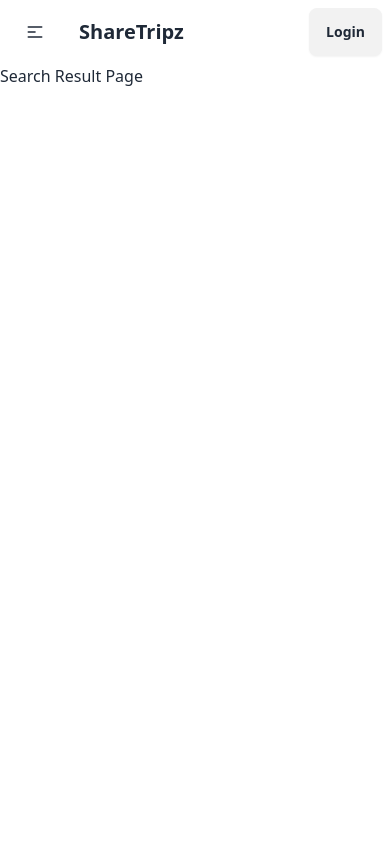
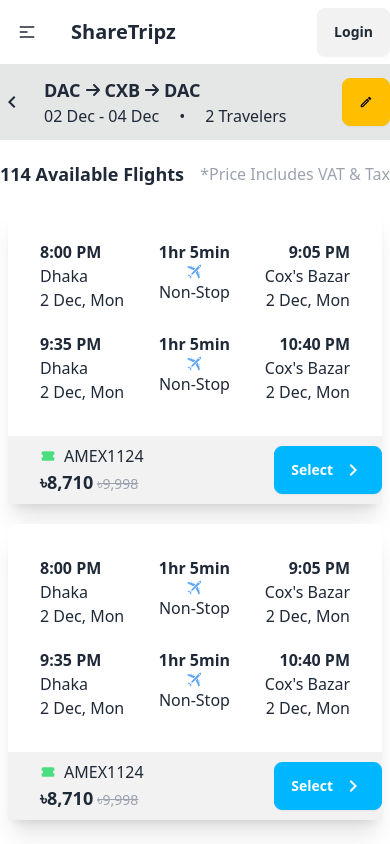
Before and after one commit to sakibrimon/sharetripz, a React (Vite) app: page /flight-search in a window 390 px wide. Built offline with nearby package versions, Linux system fonts and the light colour scheme.

Commit message:
made search result page responsive

```diff
--- a/src/components/Nav/Nav.jsx
+++ b/src/components/Nav/Nav.jsx
@@ -1,6 +1,6 @@
 const Nav = () => {
     return (
-        <div className="lg:w-[80%] mx-auto navbar bg-base-100">
+        <div className="p-0 lg:w-[80%] mx-auto navbar bg-base-100">
             <div className="navbar-start">
                 <div className="dropdown">
                     <div tabIndex={0} role="button" className="btn btn-ghost lg:hidden">
--- /dev/null
+++ b/src/components/ResultCard/ResultCard.jsx
@@ -0,0 +1,127 @@
+import { HiTicket } from "react-icons/hi";
+import { formatBDT } from "../../utils";
+import { MdOutlineKeyboardArrowRight } from "react-icons/md";
+import { GiCommercialAirplane } from "react-icons/gi";
+
+const ResultCard = () => {
+    return (
+        <div>
+            <div className="mt-5 mx-2 rounded-lg card# bg-base-100 w-96# shadow-xl hidden lg:block">
+                <div className="p-8 card-body# flex justify-between">
+                    <div className="space-y-5 w-[80%]">
+                        <div className="flex justify-between items-start">
+                            <div>
+                                <p className="font-bold">DAC - CXB</p>
+                                <p>NOVOAIR</p>
+                                <p className="font-light">1hr 5min</p>
+                            </div>
+                            <div>
+                                <p className="font-bold">8:00 PM</p>
+                                <p>2 Dec, Mon</p>
+                                <p className="font-light">Hazrat Shahjalal...</p>
+                            </div>
+                            <div>
+                                <p className="font-bold">9:05 PM</p>
+                                <p>2 Dec, Mon</p>
+                                <p className="font-light">Cox&apos;s Bazar Airp...</p>
+                            </div>
+                            <div>
+                                <p className="font-bold">Non-Stop</p>
+                                <p>CXB</p>
+                            </div>
+                        </div>
+                        <div className="flex justify-between items-start">
+                            <div>
+                                <p className="font-bold">DAC - CXB</p>
+                                <p>NOVOAIR</p>
+                                <p className="font-light">1hr 5min</p>
+                            </div>
+                            <div>
+                                <p className="font-bold">9:35 PM</p>
+                                <p>2 Dec, Mon</p>
+                                <p className="font-light">Cox&apos;s Bazar Airp...</p>
+                            </div>
+                            <div>
+                                <p className="font-bold">10:40 PM</p>
+                                <p>2 Dec, Mon</p>
+                                <p className="font-light">Hazrat Shahjalal...</p>
+                            </div>
+                            <div>
+                                <p className="font-bold">Non-Stop</p>
+                                <p>CXB</p>
+                            </div>
+                        </div>
+                    </div>
+                    <div className="pt-2 pr-2 pb-8 pl-8 rounded-lg text-right bg-sky-100">
+                        <p className="flex gap-2 items-center">
+                            <HiTicket className="text-green-400" /> <span className="font-medium">AMEX1124</span>
+                        </p>
+                        <p className="mt-8 font-bold text-lg">{formatBDT(8710)}</p>
+                        <p><s className="text-gray-400 text-sm">{formatBDT(9998)}</s></p>
+                        <button className="mt-4 btn btn-info text-white flex items-center">
+                            <span>Select</span><MdOutlineKeyboardArrowRight className="text-2xl" />
+                        </button>
+                    </div>
+                </div>
+            </div>
+            <div className="mt-5 mx-2 rounded-lg card# bg-base-100 w-96# shadow-xl lg:hidden">
+                <div className="p-8 flex justify-between">
+                    <div className="space-y-5 w-full">
+                        <div className="flex justify-between items-start">
+                            <div>
+                                <p className="font-bold">8:00 PM</p>
+                                <p>Dhaka</p>
+                                <p className="font-light">2 Dec, Mon</p>
+                            </div>
+                            <div className="flex flex-col items-center">
+                                <p className="font-bold">1hr 5min</p>
+                                <p className="text-blue-400"><GiCommercialAirplane /></p>
+                                <p className="font-light">Non-Stop</p>
+                            </div>
+                            <div className="text-right">
+                                <p className="font-bold">9:05 PM</p>
+                                <p>Cox&apos;s Bazar</p>
+                                <p className="font-light">2 Dec, Mon</p>
+                            </div>
+                        </div>
+                        <div className="flex justify-between items-start">
+                            <div>
+                                <p className="font-bold">9:35 PM</p>
+                                <p>Dhaka</p>
+                                <p className="font-light">2 Dec, Mon</p>
+                            </div>
+                            <div className="flex flex-col items-center">
+                                <p className="font-bold">1hr 5min</p>
+                                <p className="text-blue-400"><GiCommercialAirplane /></p>
+                                <p className="font-light">Non-Stop</p>
+                            </div>
+                            <div className="text-right">
+                                <p className="font-bold">10:40 PM</p>
+                                <p>Cox&apos;s Bazar</p>
+                                <p className="font-light">2 Dec, Mon</p>
+                            </div>
+                        </div>
+                    </div>
+                </div>
+                <div className="py-2 pl-8 bg-base-200 flex justify-between items-center">
+                    <div>
+                        <p className="flex gap-2 items-center">
+                            <HiTicket className="text-green-400" /> <span className="font-medium">AMEX1124</span>
+                        </p>
+                        <p className="space-x-1">
+                            <span className="font-bold text-lg">
+                                {formatBDT(8710)}
+                            </span>
+                            <s className="text-gray-400 text-sm">{formatBDT(9998)}</s>
+                        </p>
+                    </div>
+                    <button className="btn btn-info text-white flex items-center">
+                        <span>Select</span><MdOutlineKeyboardArrowRight className="text-2xl" />
+                    </button>
+                </div>
+            </div>
+        </div>
+    );
+};
+
+export default ResultCard;
--- a/src/pages/Search/Search.jsx
+++ b/src/pages/Search/Search.jsx
@@ -1,7 +1,47 @@
+import { MdOutlineKeyboardArrowLeft, MdOutlineModeEdit } from "react-icons/md";
+import ResultCard from "../../components/ResultCard/ResultCard";
+import { FaArrowRight } from "react-icons/fa6";
+
 const Search = () => {
     return (
         <div>
-            <p>Search Result Page</p>
+            <div className="bg-base-300">
+                <div className="py-3 lg:w-[80%] mx-auto flex justify-between items-center">
+                    <div className="hidden lg:inline">
+                        <h3 className="font-bold text-lg text-left">Dhaka (DAC) — Cox&apos;s Bazar (CXB)</h3>
+                        <p className="text-left flex gap-5 font-light">
+                            <span>Round Trip</span>
+                            <span>•</span>
+                            <span>02 Dec - 04 Dec</span>
+                            <span>•</span>
+                            <span>2 Travelers</span>
+                            <span>•</span>
+                            <span>Economy</span>
+                        </p>
+                    </div>
+                    <div className="lg:hidden flex items-center gap-5">
+                        <MdOutlineKeyboardArrowLeft className="text-2xl cursor-pointer" />
+                        <div>
+                            <h3 className="font-bold text-lg text-left flex items-center gap-1">DAC <FaArrowRight className="text-base" /> CXB <FaArrowRight className="text-base" /> DAC</h3>
+                            <p className="text-left flex gap-5 font-light">
+                                <span>02 Dec - 04 Dec</span>
+                                <span>•</span>
+                                <span>2 Travelers</span>
+                            </p>
+                        </div>
+                    </div>
+                    <button className="btn btn-warning"><MdOutlineModeEdit /></button>
+                </div>
+            </div>
+
+            <div className="mt-5 lg:w-[80%] mx-auto">
+                <div className="flex justify-between items-center">
+                    <h3 className="font-bold text-lg text-left">114 Available Flights</h3>
+                    <p className="text-gray-400">*Price Includes VAT & Tax</p>
+                </div>
+                <ResultCard />
+                <ResultCard />
+            </div>
         </div>
     );
 };
--- a/src/utils/index.js
+++ b/src/utils/index.js
@@ -4,3 +4,10 @@ export function getOrdinalSuffix(num) {
     const index = (value - 20) % 10 || value || 0;
     return num + (suffixes[index] || "th");
 }
+
+export function formatBDT(amount) {
+    return `৳${amount.toLocaleString('en-BD', {
+        // minimumFractionDigits: 2, // Ensures two decimal places
+        maximumFractionDigits: 2, // Ensures two decimal places
+      })}`;
+  }
```
